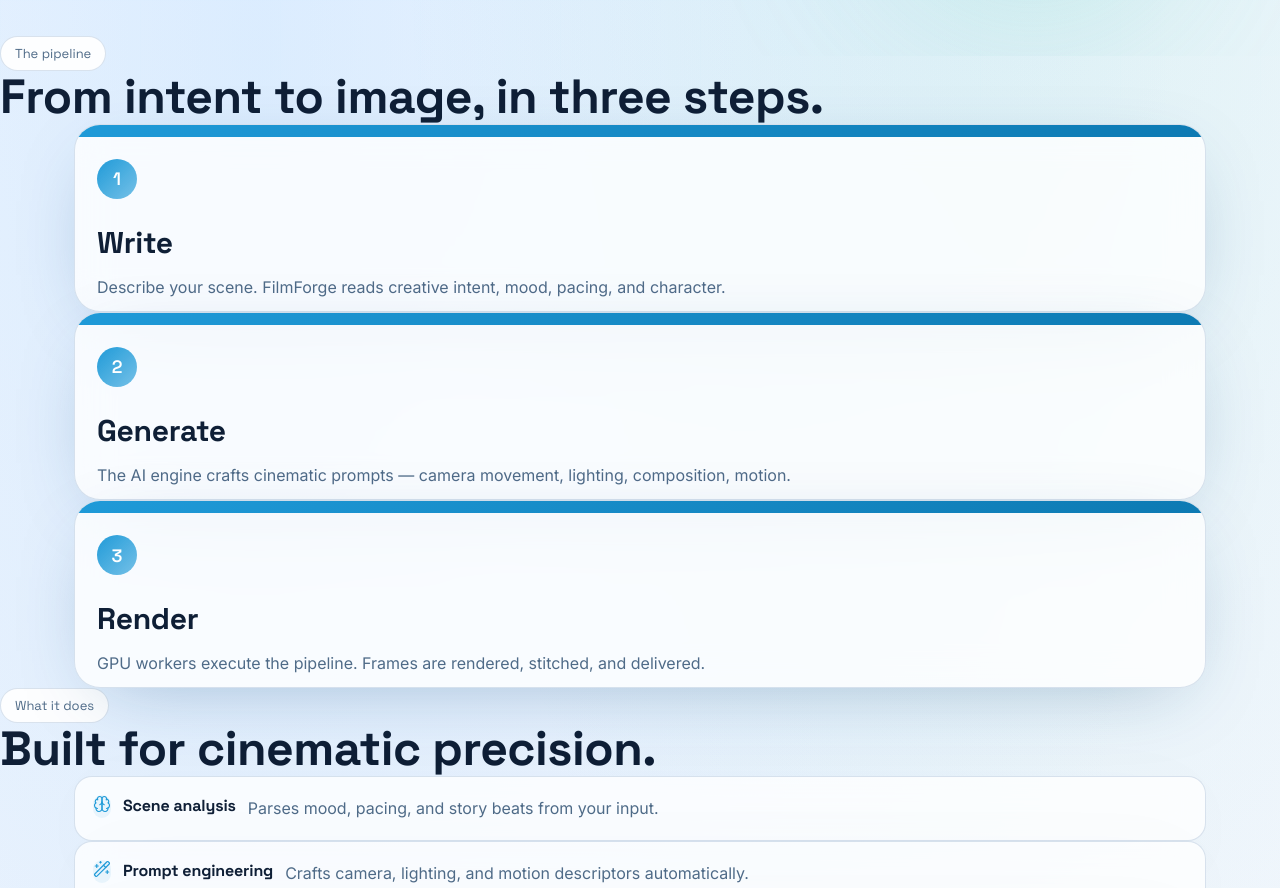
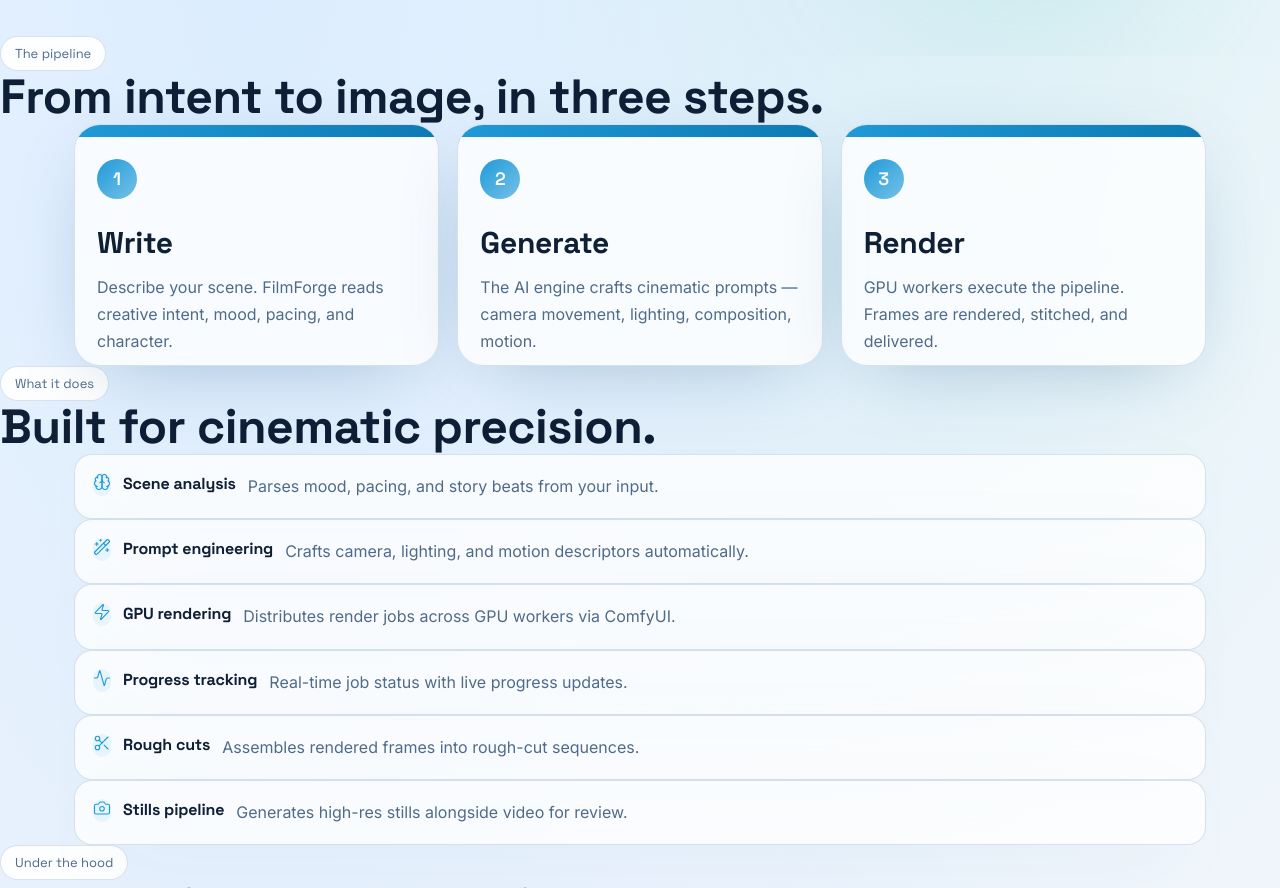
Before and after one commit to taxydriver/Anapana-website, a React (Vite) app: page / in a window 1280 px wide. Shown: the part 700-1588 px from the top of the page. Built offline with nearby package versions, Linux system fonts and the light colour scheme.

Commit message:
Fix CSS class name: products-grid selector

```diff
--- a/src/index.css
+++ b/src/index.css
@@ -340,7 +340,7 @@
   margin-top: -20px;
 }
 
-.product-grid {
+.products-grid {
   display: grid;
   gap: 18px;
   grid-template-columns: repeat(auto-fit, minmax(260px, 1fr));
```
